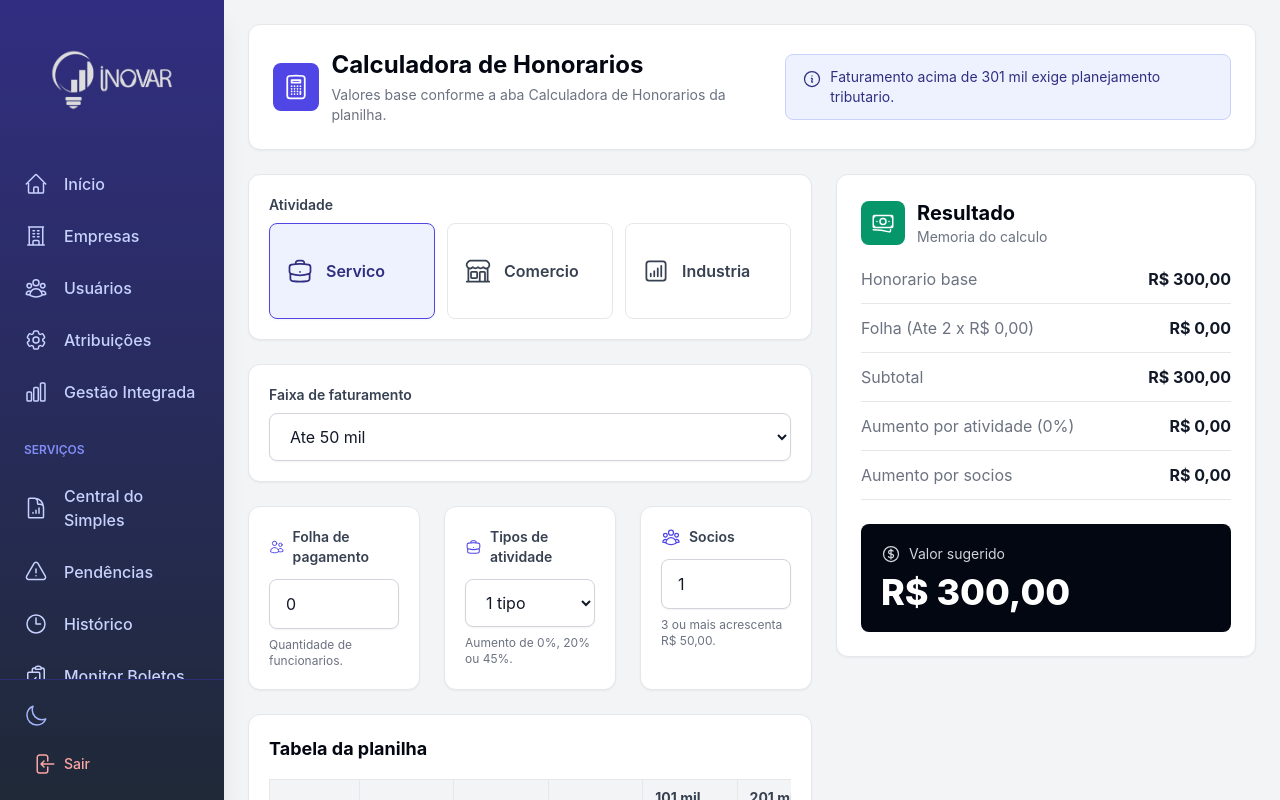
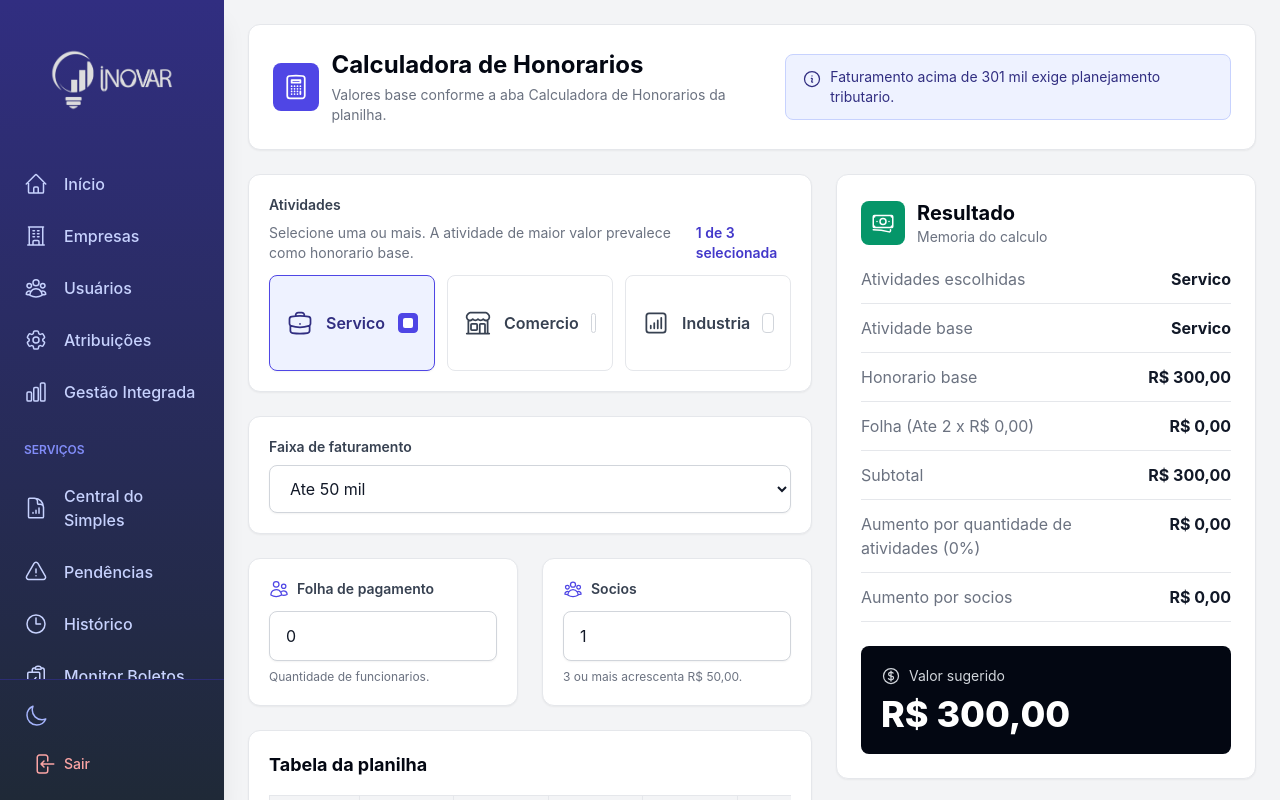
Before and after one commit to raphaelcastelar/web_sistema_inovar, a React (Create React App) app in the folder sistema_inovar/frontend/: page /calculadora-honorarios in a window 1280 px wide. Shown: the top 800 px of the page. Built offline with nearby package versions, Linux system fonts and the light colour scheme; sample sign-in values are in the browser's storage.

Commit message:
att calc honorario

```diff
--- a/sistema_inovar/frontend/src/components/CalculadoraHonorariosPage.js
+++ b/sistema_inovar/frontend/src/components/CalculadoraHonorariosPage.js
@@ -100,18 +100,37 @@ const getAdicionalFolha = (funcionarios) => {
 };
 
 const CalculadoraHonorariosPage = () => {
-    const [atividade, setAtividade] = useState('servico');
+    const [atividadesSelecionadas, setAtividadesSelecionadas] = useState(['servico']);
     const [faturamento, setFaturamento] = useState('ate50');
     const [funcionarios, setFuncionarios] = useState(0);
-    const [tiposAtividade, setTiposAtividade] = useState(1);
     const [socios, setSocios] = useState(1);
 
+    const toggleAtividade = (atividadeId) => {
+        setAtividadesSelecionadas((selecionadasAtuais) => {
+            if (selecionadasAtuais.includes(atividadeId)) {
+                return selecionadasAtuais.length === 1
+                    ? selecionadasAtuais
+                    : selecionadasAtuais.filter((id) => id !== atividadeId);
+            }
+
+            return [...selecionadasAtuais, atividadeId].slice(0, 3);
+        });
+    };
+
     const calculo = useMemo(() => {
-        const atividadeSelecionada = atividades.find((item) => item.id === atividade) || atividades[0];
-        const honorarioBase = atividadeSelecionada.honorarios[faturamento];
-        const exigePlanejamento = honorarioBase === null;
+        const selecionadas = atividades.filter((item) => atividadesSelecionadas.includes(item.id));
+        const atividadesComValor = selecionadas.map((item) => ({
+            ...item,
+            valorFaixa: item.honorarios[faturamento],
+        }));
+        const exigePlanejamento = atividadesComValor.some((item) => item.valorFaixa === null);
+        const atividadeBase = atividadesComValor.reduce((maior, item) => {
+            if (!maior) return item;
+            return Number(item.valorFaixa || 0) > Number(maior.valorFaixa || 0) ? item : maior;
+        }, null);
+        const honorarioBase = atividadeBase?.valorFaixa ?? 0;
         const qtdFuncionarios = clampNumber(funcionarios);
-        const qtdTiposAtividade = clampNumber(tiposAtividade, 1, 3);
+        const qtdTiposAtividade = clampNumber(selecionadas.length, 1, 3);
         const qtdSocios = clampNumber(socios, 1);
         const folha = getAdicionalFolha(qtdFuncionarios);
         const percentualTipoAtividade = adicionaisTipoAtividade[qtdTiposAtividade] ?? 0.45;
@@ -119,7 +138,8 @@ const CalculadoraHonorariosPage = () => {
 
         if (exigePlanejamento) {
             return {
-                atividadeSelecionada,
+                atividadesSelecionadas: selecionadas,
+                atividadeBase,
                 exigePlanejamento,
                 honorarioBase,
                 folha,
@@ -136,7 +156,8 @@ const CalculadoraHonorariosPage = () => {
         const total = subtotal + adicionalTipoAtividade + adicionalSocios;
 
         return {
-            atividadeSelecionada,
+            atividadesSelecionadas: selecionadas,
+            atividadeBase,
             exigePlanejamento,
             honorarioBase,
             folha,
@@ -146,7 +167,7 @@ const CalculadoraHonorariosPage = () => {
             subtotal,
             total,
         };
-    }, [atividade, faturamento, funcionarios, tiposAtividade, socios]);
+    }, [atividadesSelecionadas, faturamento, funcionarios, socios]);
 
     const inputClass =
         'w-full rounded-lg border border-gray-300 bg-white px-4 py-3 text-gray-900 shadow-sm outline-none transition ' +
@@ -182,16 +203,26 @@ const CalculadoraHonorariosPage = () => {
             <div className="grid gap-6 xl:grid-cols-[minmax(0,1fr)_420px]">
                 <section className="space-y-6">
                     <div className="rounded-xl border border-gray-200 bg-white p-5 shadow-sm dark:border-gray-700 dark:bg-gray-800">
-                        <label className={labelClass}>Atividade</label>
+                        <div className="mb-3 flex flex-col gap-1 sm:flex-row sm:items-end sm:justify-between">
+                            <div>
+                                <label className={labelClass}>Atividades</label>
+                                <p className="text-sm text-gray-500 dark:text-gray-400">
+                                    Selecione uma ou mais. A atividade de maior valor prevalece como honorario base.
+                                </p>
+                            </div>
+                            <span className="text-sm font-semibold text-indigo-700 dark:text-indigo-300">
+                                {atividadesSelecionadas.length} de 3 selecionada{atividadesSelecionadas.length > 1 ? 's' : ''}
+                            </span>
+                        </div>
                         <div className="grid gap-3 md:grid-cols-3">
                             {atividades.map((item) => {
                                 const Icon = item.icon;
-                                const active = atividade === item.id;
+                                const active = atividadesSelecionadas.includes(item.id);
                                 return (
                                     <button
                                         key={item.id}
                                         type="button"
-                                        onClick={() => setAtividade(item.id)}
+                                        onClick={() => toggleAtividade(item.id)}
                                         className={`flex min-h-24 items-center gap-3 rounded-lg border p-4 text-left transition ${active
                                             ? 'border-indigo-600 bg-indigo-50 text-indigo-900 shadow-sm dark:border-indigo-400 dark:bg-indigo-950/60 dark:text-indigo-100'
                                             : 'border-gray-200 bg-white text-gray-700 hover:border-indigo-300 dark:border-gray-700 dark:bg-gray-900 dark:text-gray-200'
@@ -199,6 +230,12 @@ const CalculadoraHonorariosPage = () => {
                                     >
                                         <Icon className="h-7 w-7 flex-shrink-0" />
                                         <span className="font-semibold">{item.label}</span>
+                                        <span className={`ml-auto flex h-5 w-5 items-center justify-center rounded border ${active
+                                            ? 'border-indigo-600 bg-indigo-600 dark:border-indigo-300'
+                                            : 'border-gray-300 bg-white dark:border-gray-600 dark:bg-gray-800'
+                                            }`}>
+                                            {active && <span className="h-2.5 w-2.5 rounded-sm bg-white" />}
+                                        </span>
                                     </button>
                                 );
                             })}
@@ -219,7 +256,7 @@ const CalculadoraHonorariosPage = () => {
                         </select>
                     </div>
 
-                    <div className="grid gap-6 lg:grid-cols-3">
+                    <div className="grid gap-6 lg:grid-cols-2">
                         <div className="rounded-xl border border-gray-200 bg-white p-5 shadow-sm dark:border-gray-700 dark:bg-gray-800">
                             <div className="mb-3 flex items-center gap-2">
                                 <UsersIcon className="h-5 w-5 text-indigo-600 dark:text-indigo-300" />
@@ -236,26 +273,6 @@ const CalculadoraHonorariosPage = () => {
                                 className={inputClass}
                             />
                             <p className="mt-2 text-xs text-gray-500 dark:text-gray-400">Quantidade de funcionarios.</p>
-                        </div>
-
-                        <div className="rounded-xl border border-gray-200 bg-white p-5 shadow-sm dark:border-gray-700 dark:bg-gray-800">
-                            <div className="mb-3 flex items-center gap-2">
-                                <BriefcaseIcon className="h-5 w-5 text-indigo-600 dark:text-indigo-300" />
-                                <label htmlFor="tiposAtividade" className="text-sm font-semibold text-gray-700 dark:text-gray-200">
-                                    Tipos de atividade
-                                </label>
-                            </div>
-                            <select
-                                id="tiposAtividade"
-                                value={tiposAtividade}
-                                onChange={(event) => setTiposAtividade(Number(event.target.value))}
-                                className={inputClass}
-                            >
-                                <option value={1}>1 tipo</option>
-                                <option value={2}>2 tipos</option>
-                                <option value={3}>3 tipos</option>
-                            </select>
-                            <p className="mt-2 text-xs text-gray-500 dark:text-gray-400">Aumento de 0%, 20% ou 45%.</p>
                         </div>
 
                         <div className="rounded-xl border border-gray-200 bg-white p-5 shadow-sm dark:border-gray-700 dark:bg-gray-800">
@@ -328,6 +345,16 @@ const CalculadoraHonorariosPage = () => {
                         <>
                             <div className="space-y-3">
                                 <div className="flex justify-between gap-4 border-b border-gray-200 pb-3 dark:border-gray-700">
+                                    <span className="text-gray-500 dark:text-gray-400">Atividades escolhidas</span>
+                                    <strong className="text-right">
+                                        {calculo.atividadesSelecionadas.map((item) => item.label).join(', ')}
+                                    </strong>
+                                </div>
+                                <div className="flex justify-between gap-4 border-b border-gray-200 pb-3 dark:border-gray-700">
+                                    <span className="text-gray-500 dark:text-gray-400">Atividade base</span>
+                                    <strong>{calculo.atividadeBase?.label || '-'}</strong>
+                                </div>
+                                <div className="flex justify-between gap-4 border-b border-gray-200 pb-3 dark:border-gray-700">
                                     <span className="text-gray-500 dark:text-gray-400">Honorario base</span>
                                     <strong>{formatCurrency(calculo.honorarioBase)}</strong>
                                 </div>
@@ -343,7 +370,7 @@ const CalculadoraHonorariosPage = () => {
                                 </div>
                                 <div className="flex justify-between gap-4 border-b border-gray-200 pb-3 dark:border-gray-700">
                                     <span className="text-gray-500 dark:text-gray-400">
-                                        Aumento por atividade ({Math.round(calculo.percentualTipoAtividade * 100)}%)
+                                        Aumento por quantidade de atividades ({Math.round(calculo.percentualTipoAtividade * 100)}%)
                                     </span>
                                     <strong>{formatCurrency(calculo.adicionalTipoAtividade)}</strong>
                                 </div>
```
